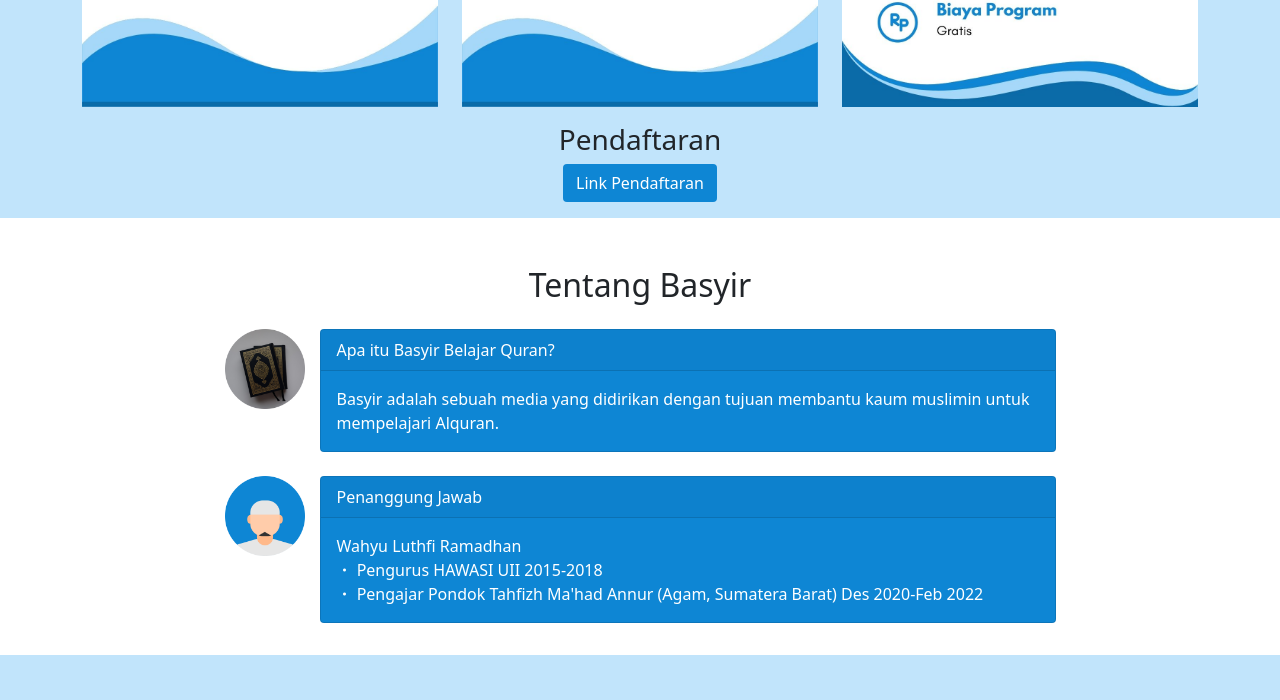
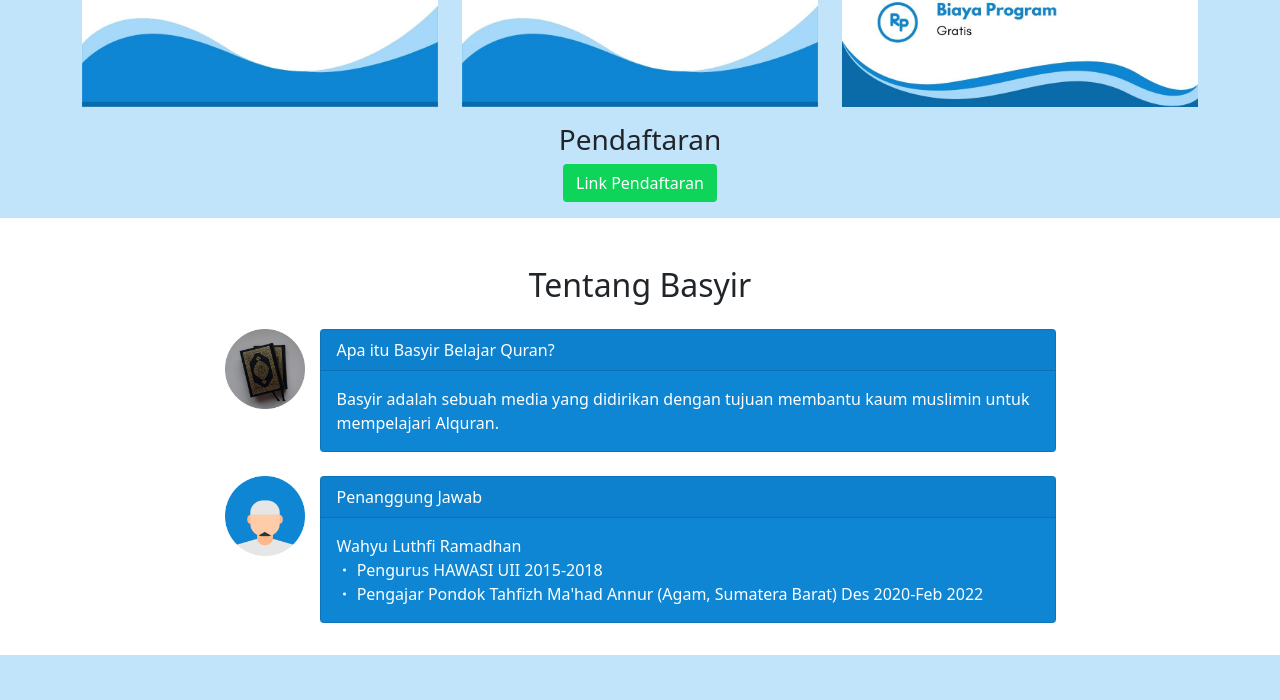
Before and after one commit to ramadhanwahyu/basyir, a plain HTML site: page index.html in a window 1280 px wide. Shown: the part 1182-1882 px from the top of the page. Drawn offline with nearby package versions, Linux system fonts and the light colour scheme.

Commit message:
warna tombol daftar

```diff
--- a/index.html
+++ b/index.html
@@ -68,7 +68,8 @@
         <div class="row">
           <div class="col mb-3 text-center">
             <h3>Pendaftaran</h3>
-            <a href="https://bit.ly/daftar_basyir" class="btn text-white" style="background-color: #0E86D4;" target="_blank">Link Pendaftaran</a>
+            <!-- <a href="https://bit.ly/daftar_basyir" class="btn text-white" style="background-color: #0E86D4;" target="_blank">Link Pendaftaran</a> -->
+            <a href="https://bit.ly/daftar_basyir" class="btn text-white" style="background-color: #0ed45a;" target="_blank">Link Pendaftaran</a>
           </div>
         </div>
       </div>
```
